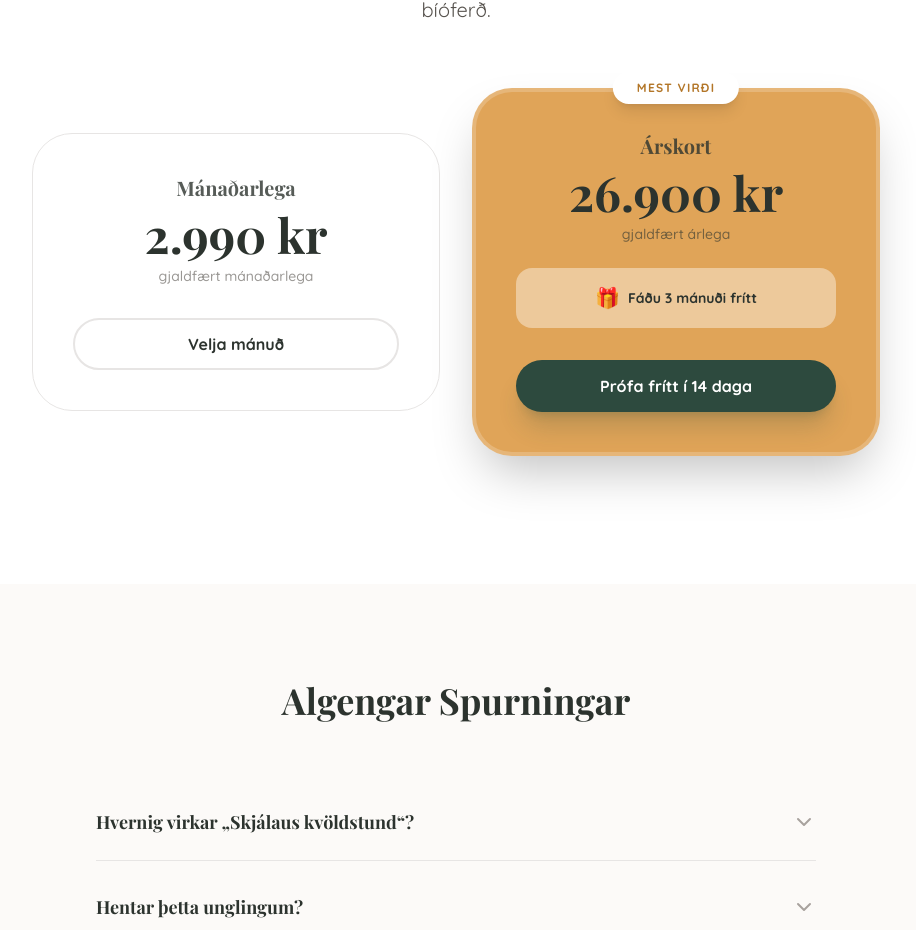
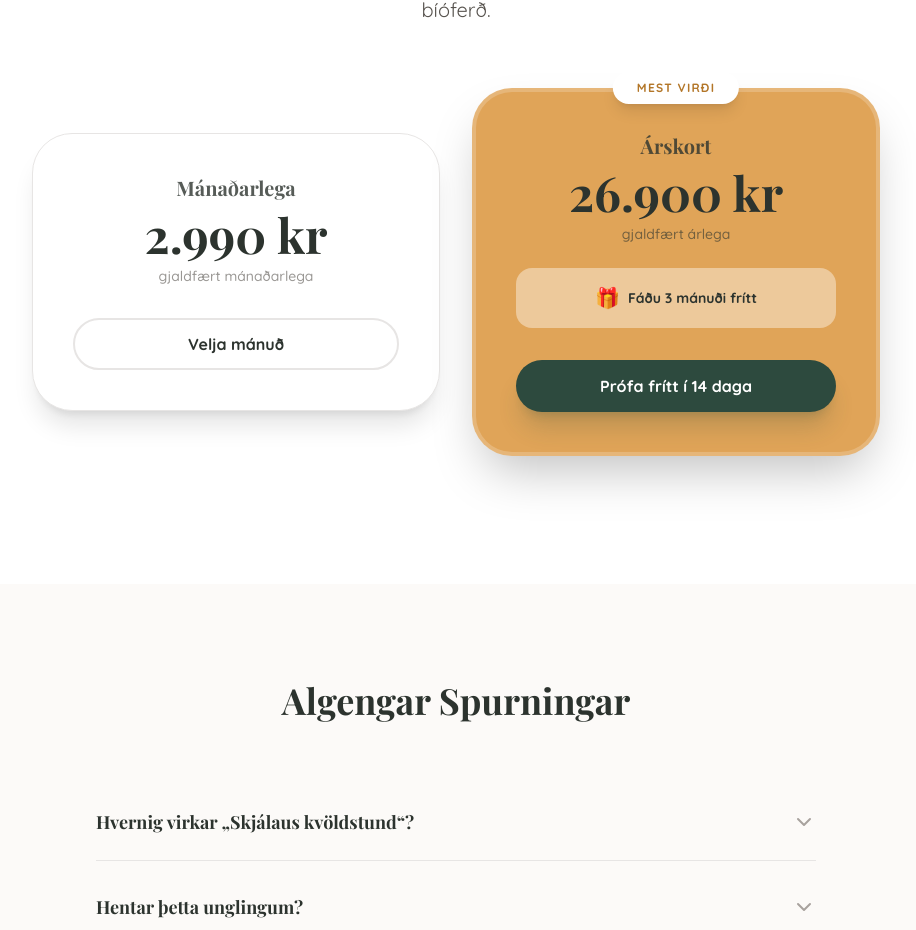
Before and after one commit to thorarinnhjalm/tempo, a React (Vite) app: page / in a window 1280 px wide. Shown: the part 2819-3749 px from the top of the page, without its empty margins (184-1100 px from the left). Built offline with nearby package versions, Linux system fonts and the light colour scheme; no server answers; a web font is replaced by a local one.

Commit message:
fix(styling): remove backdrop-blur from pricing card

```diff
--- a/src/pages/MarketingSite.tsx
+++ b/src/pages/MarketingSite.tsx
@@ -288,7 +288,7 @@ export function MarketingSite() {
 
                         {/* Monthly */}
                         <TiltCard>
-                            <div className="backdrop-blur-md p-10 rounded-[2.5rem] border border-stone-200 transition-colors" style={{ backgroundColor: '#ffffff', color: '#2c332e' }}>
+                            <div className="p-10 rounded-[2.5rem] border border-stone-200 shadow-xl transition-colors" style={{ backgroundColor: '#ffffff', color: '#2c332e' }}>
                                 <h3 className="text-xl font-bold mb-2 opacity-80" style={{ color: '#2c332e' }}>{t('marketing.monthly')}</h3>
                                 <div className="text-5xl font-serif font-bold mb-2" style={{ color: '#2c332e' }}>2.990 kr</div>
                                 <div className="text-sm opacity-60 mb-8 font-medium" style={{ color: '#57534e' }}>{t('marketing.billed_monthly')}</div>
```
